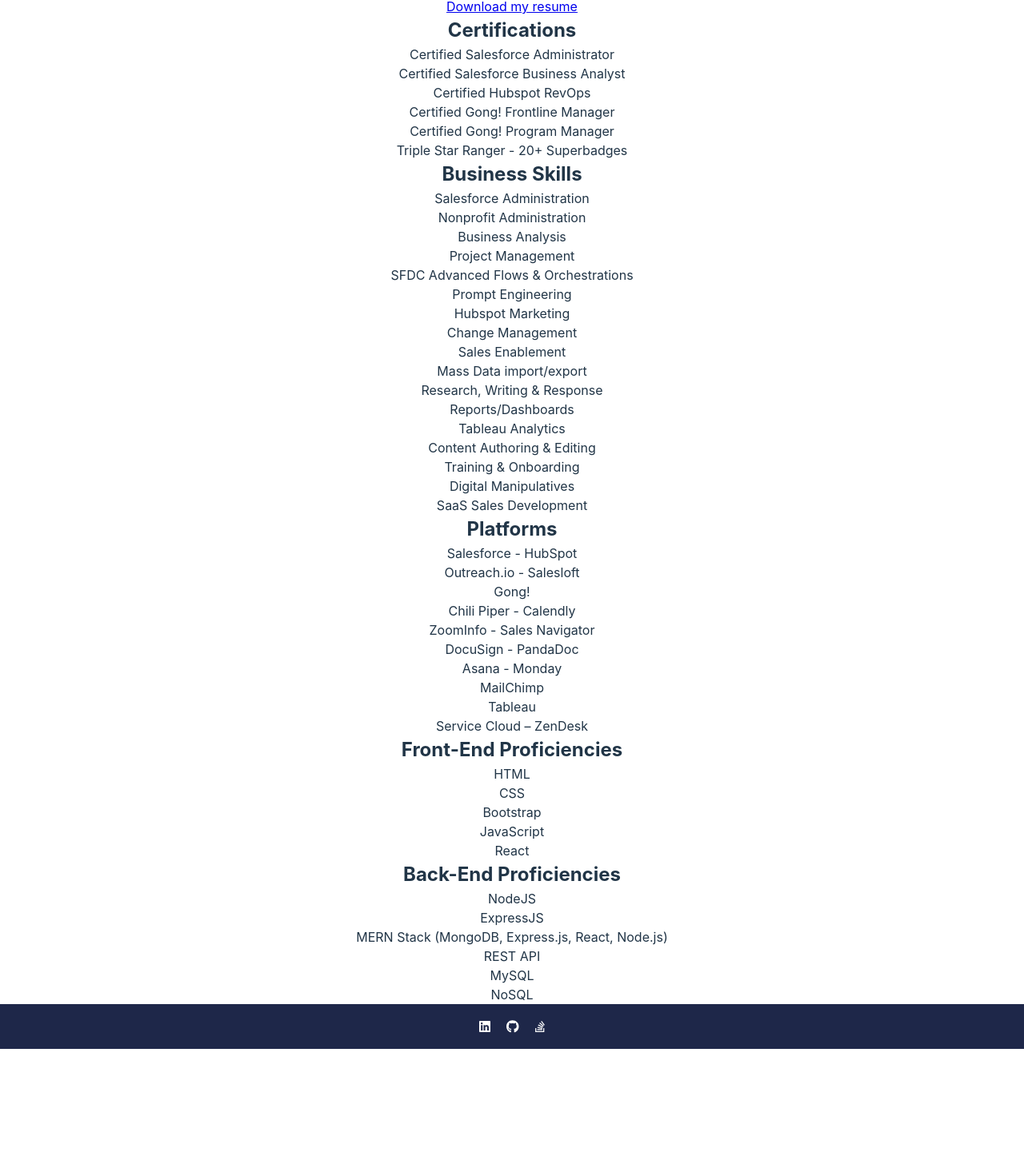
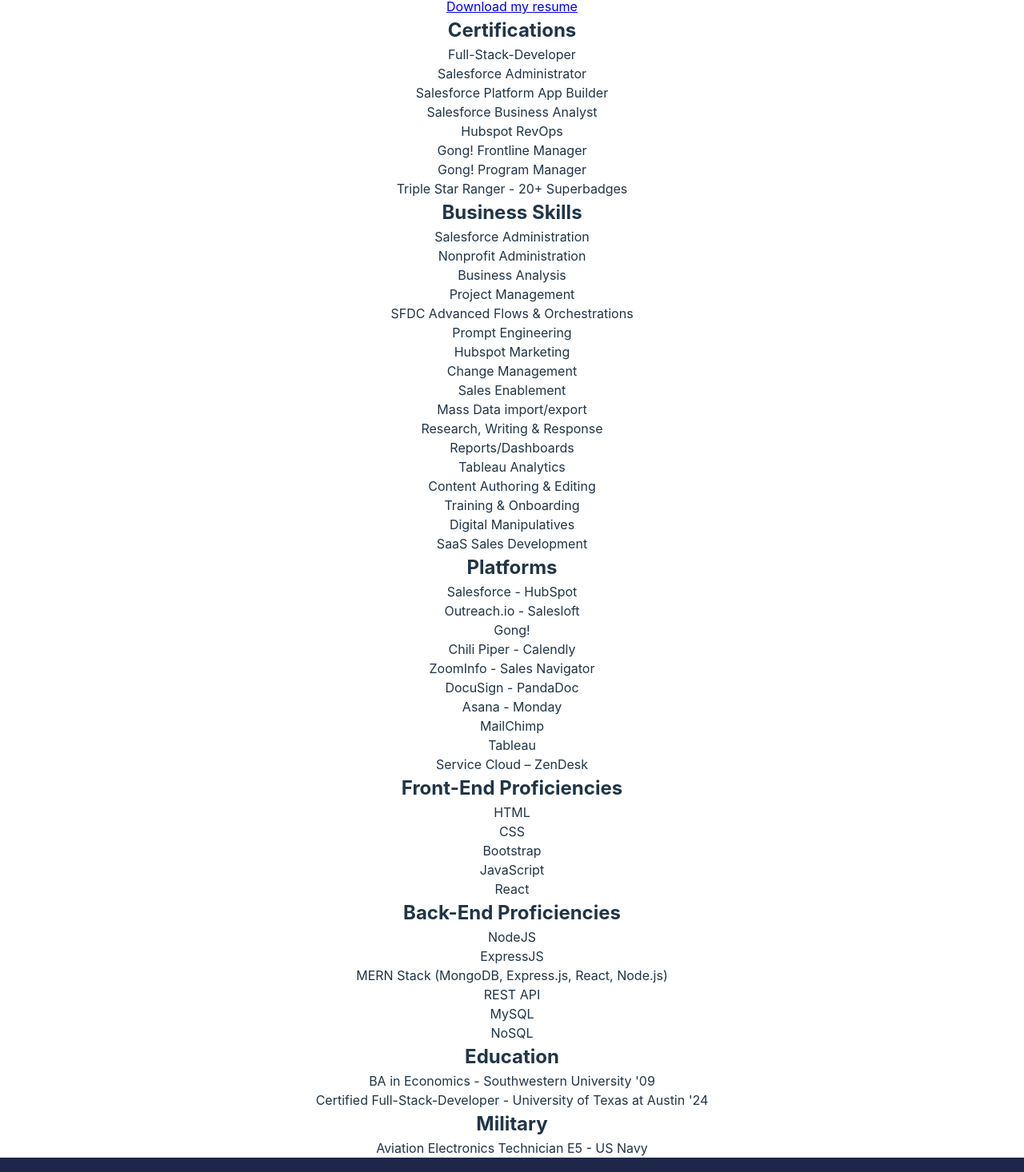
Before and after one commit to grayd500/Bosh-React-Portfolio, a React (Vite) app: page /resume in a window 1280 px wide. Shown: the part 152-1618 px from the top of the page at 80% size. Before the commit the page ends 1464 px from the top, so only its background shows below. Built offline with nearby package versions, Linux system fonts and the light colour scheme.

Commit message:
update with new resume bullets

```diff
--- a/src/pages/Resume.jsx
+++ b/src/pages/Resume.jsx
@@ -8,11 +8,13 @@
 
       <h2>Certifications</h2>
       <ul>
-        <li>Certified Salesforce Administrator</li>
-        <li>Certified Salesforce Business Analyst</li>
-        <li>Certified Hubspot RevOps</li>
-        <li>Certified Gong! Frontline Manager</li>
-        <li>Certified Gong! Program Manager</li>
+        <li>Full-Stack-Developer</li>
+        <li>Salesforce Administrator</li>
+        <li>Salesforce Platform App Builder</li>
+        <li>Salesforce Business Analyst</li>
+        <li>Hubspot RevOps</li>
+        <li>Gong! Frontline Manager</li>
+        <li>Gong! Program Manager</li>
         <li>Triple Star Ranger - 20+ Superbadges</li>
       </ul>
 
@@ -70,6 +72,17 @@
         <li>NoSQL</li>
       </ul>
 
+      <h2>Education</h2>
+      <ul>
+        <li>BA in Economics - Southwestern University '09</li>
+        <li>Certified Full-Stack-Developer - University of Texas at Austin '24</li>
+      </ul>
+
+      <h2>Military</h2>
+      <ul>
+        <li>Aviation Electronics Technician E5 - US Navy</li>
+      </ul>
+
       {/* Add any additional sections as needed */}
     </div>
   );
```
